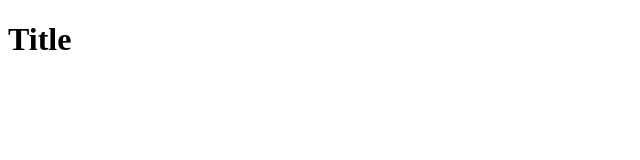
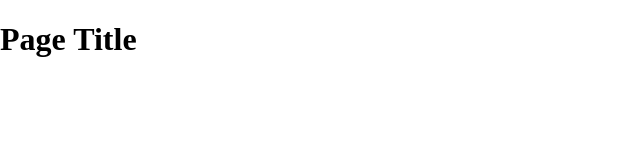
Before and after one commit to fominua/lesson-18-git, a plain HTML site: page index.html in a window 1280 px wide. Shown: the whole page, without its empty margins (0-640 px from the left). Drawn offline with Linux system fonts and the light colour scheme.

Commit message:
added styles

```diff
--- a/index.html
+++ b/index.html
@@ -5,8 +5,9 @@
     <meta name="viewport" content="width=device-width, initial-scale=1.0">
     <meta http-equiv="X-UA-Compatible" content="ie=edge">
     <title>Document</title>
+    <link rel="stylesheet" href="style.css">
 </head>
 <body>
-    <h1>Title</h1>
+    <h1>Page Title</h1>
 </body>
 </html>
--- a/style.css
+++ b/style.css
@@ -0,0 +1,3 @@
+body {
+    margin: 0;
+}
```
